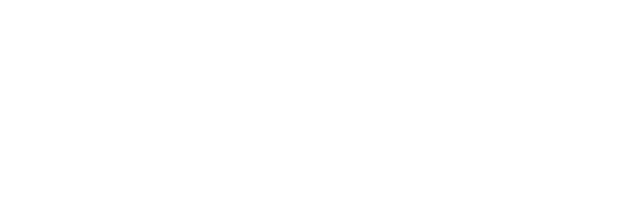
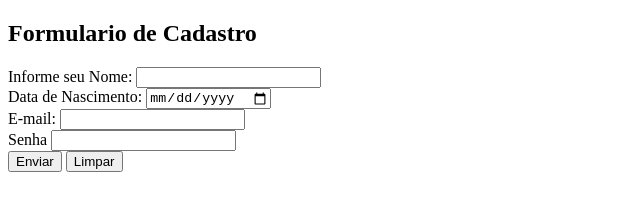
Before and after one commit to JadylaySantos/Atv_Ebac, a plain HTML site: page Form_Ebac.html in a window 1280 px wide. Shown: the whole page, without its empty margins (0-640 px from the left). Drawn offline with Linux system fonts and the light colour scheme.

Commit message:
Inserindo Formulario de Cadastro Atualizado

```diff
--- a/Form_Ebac.html
+++ b/Form_Ebac.html
@@ -7,6 +7,23 @@
   <title>Formulario de Cadastro</title>
 </head>
 <body>
-
+  <h2>
+    Formulario de Cadastro
+  </h2>
+  <label for="nome">Informe seu Nome: </label>
+  <input type="text"><br/>
+  <label for="date">Data de Nascimento: </label>
+  <input type="date"><br/>
+  <label for="email">E-mail: </label>
+  <input type="email" id="email"><br/>
+  <label for="number">Senha</label>
+  <input type="number" id="number">
+  <br/>
+  <button type="submit">
+    Enviar
+  </button>
+  <button type="reset">
+    Limpar
+  </button>
 </body>
 </html>
```
